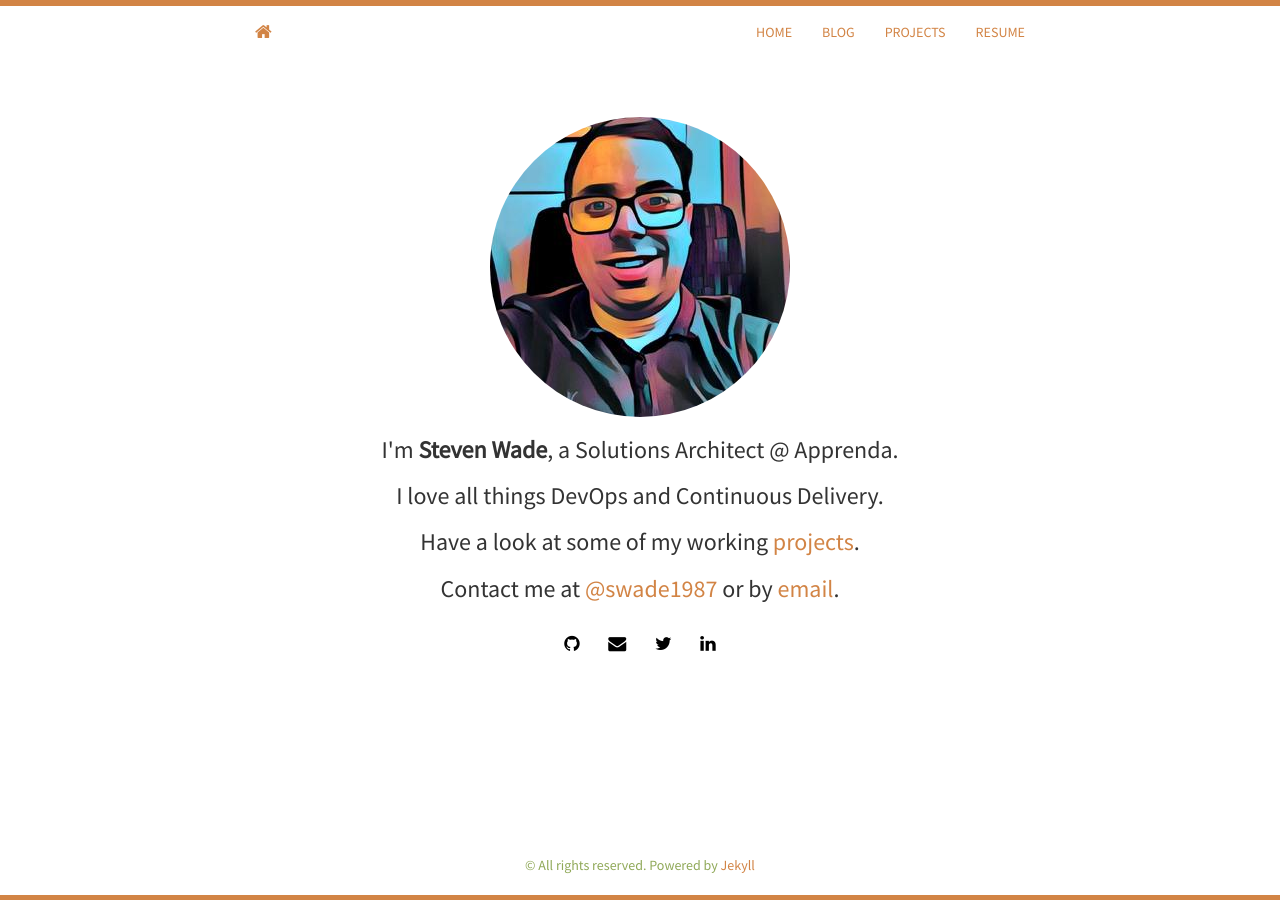
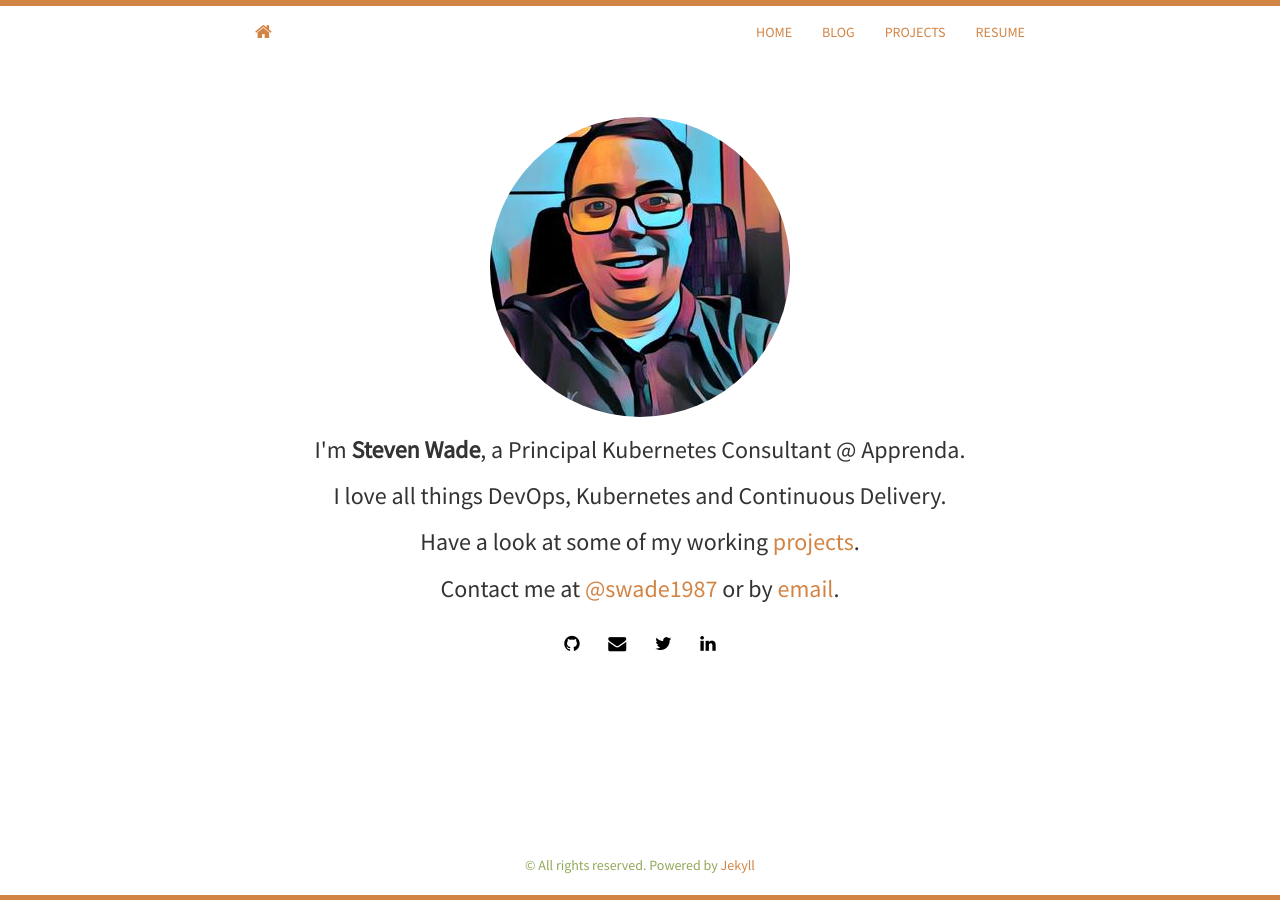
Before and after one commit to swade1987/swade1987.github.io, a Jekyll site: the page built from index.html, in a window 1280 px wide. Built offline with Jekyll 4.4.1, drawn with Linux system fonts in a browser that asks for light colours; nearby versions of some CDN libraries; the list of posts is cut into pages by our own code.

Commit message:
updating frontpage

```diff
--- a/index.html
+++ b/index.html
@@ -9,8 +9,8 @@ layout: home
 	  <div class="avatar">
 		<img class="img-circle" src="{{ site.baseurl }}static/img/{{ site.avatar }}" alt="Responsive image">
 	  </div>
-	  <h3>I'm <strong>{{ site.author }}</strong>, a Solutions Architect @ Apprenda.</h3>
-	  <h3>I love all things DevOps and Continuous Delivery.</h3>
+	  <h3>I'm <strong>{{ site.author }}</strong>, a Principal Kubernetes Consultant @ Apprenda.</h3>
+	  <h3>I love all things DevOps, Kubernetes and Continuous Delivery.</h3>
 	  <h3>Have a look at some of my working <a href="{{ site.baseurl }}projects.html"> projects</a>.</h3>
 	  <h3>Contact me at <a href="http://twitter.com/{{ site.twitter }}" target="_blank">@{{ site.twitter }}</a> or by <a href="mailto:{{ site.email }}">email</a>.</h3>
 	  {% include social.html %}
```
